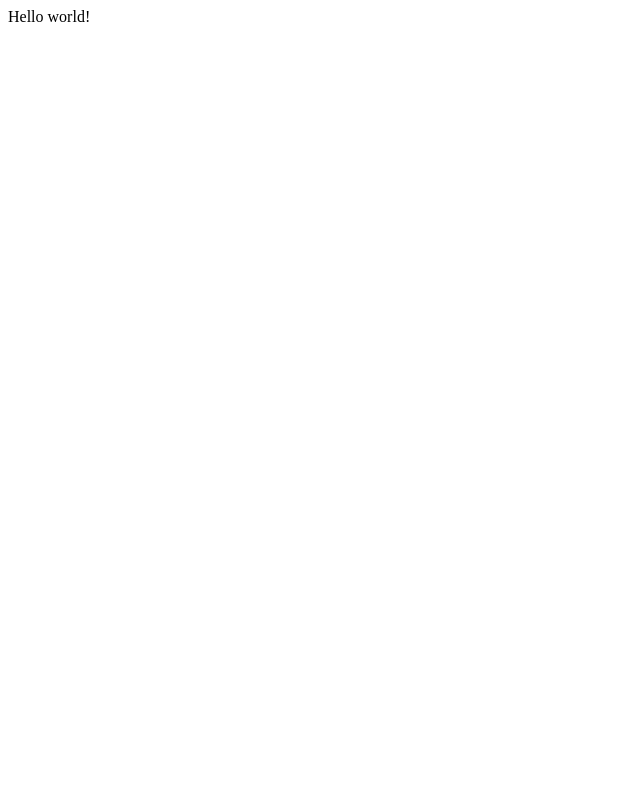
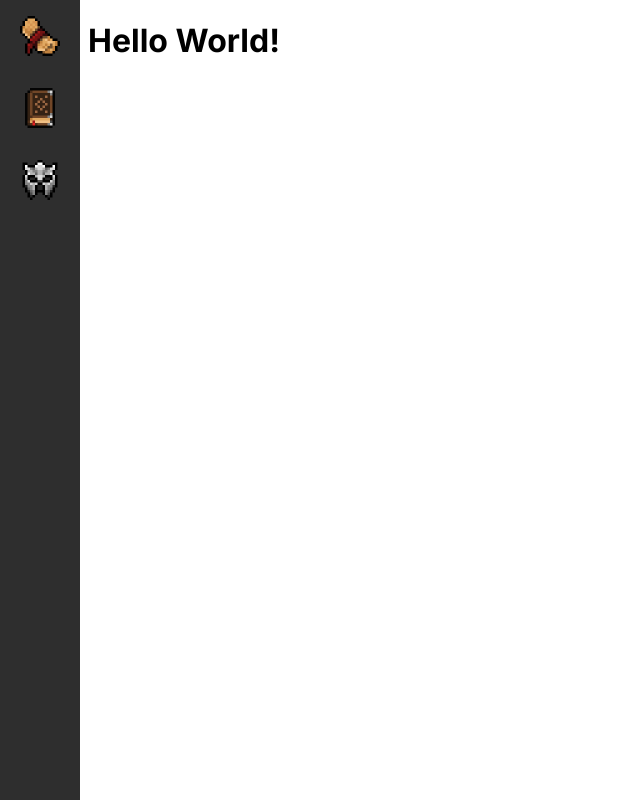
Before and after one commit to joaofonsecadev/joaofonsecadev, a Gatsby site: page / in a window 1280 px wide. Shown: the whole page, without its empty margins (0-640 px from the left). Built offline with nearby package versions, Linux system fonts and the light colour scheme; Gatsby itself is replaced by a stand-in of ours.

Commit message:
Initial layout setup with icons

```diff
--- /dev/null
+++ b/gatsby-browser.js
@@ -0,0 +1,12 @@
+import React from 'react';
+import { Layout } from './src/components/Layout'
+
+import './src/styles/layout.scss'
+
+export function wrapPageElement({element, props}) {
+    return (
+        <Layout>
+            {element}
+        </Layout>
+    );
+}
--- /dev/null
+++ b/src/components/Layout.tsx
@@ -0,0 +1,11 @@
+import React from 'react';
+import { Navbar } from './Navbar';
+
+export const Layout = ({ children }) => {
+    return (
+        <>
+            <Navbar/>
+            <main>{children}</main>
+        </>
+    );
+}
--- /dev/null
+++ b/src/components/Navbar.tsx
@@ -0,0 +1,30 @@
+import React from 'react';
+import { Link } from 'gatsby';
+
+import book from '../assets/book.png';
+import scroll from '../assets/scroll.png';
+import helmet from '../assets/helmet.png';
+
+const menuItems = [
+    { url: '/articles', icon: scroll, label: 'Articles' },
+    { url: '/projects', icon: book, label: 'Projects' },
+    { url: '/about', icon: helmet, label: 'About Me' }
+];
+
+export const Navbar = () => {
+    return (
+        <aside className="navbar">
+            <section>
+                <nav>
+                    {menuItems.map((item) => (
+                        <>
+                        <Link to={item.url} key={item.label} activeClassName="active">
+                            <img src={item.icon} alt={item.label} />
+                        </Link>
+                        </>
+                    ))}
+                </nav>
+            </section>
+        </aside>
+    );
+}
--- /dev/null
+++ b/src/global.d.ts
@@ -0,0 +1 @@
+declare module '*.png'
--- a/src/pages/index.tsx
+++ b/src/pages/index.tsx
@@ -1,5 +1,7 @@
-import React from "react"
+import React from "react";
+import { Layout } from '../components/Layout';
+import "../styles/styles.scss";
 
-export default function Home() {
-  return <div>Hello world!</div>
+export default function WebIndex() {
+	return (<h1>Hello World!</h1>);
 }
--- /dev/null
+++ b/src/styles/layout.scss
@@ -0,0 +1,34 @@
+$navbarWidth: 80px;
+
+main {
+    margin-left: $navbarWidth;
+}
+
+.navbar {
+    height: 100vh;
+    min-width: $navbarWidth;
+    position: fixed;
+    top: 0;
+    left: 0;
+    background-color: rgb(46, 46, 46);
+    display: flex;
+
+    a {
+        align-items: center;
+        display: flex;
+        justify-content: center;
+        padding: 1rem;
+    }
+
+    img {
+        height: auto;
+        max-width: 40px;
+    }
+
+    section {
+        display: flex;
+        flex-direction: column;
+        justify-content: space-between;
+        width: 100%;
+    }
+}
--- /dev/null
+++ b/src/styles/styles.scss
@@ -0,0 +1,5 @@
+@import url('https://fonts.googleapis.com/css2?family=DM+Mono&family=Inter:wght@400;700&display=swap');
+
+body {
+    font-family: 'Inter', sans-serif;
+}
```
Also changed, not shown: src/assets/book.png (added), src/assets/helmet.png (added), src/assets/openBook.png (added), src/assets/scroll.png (added).
